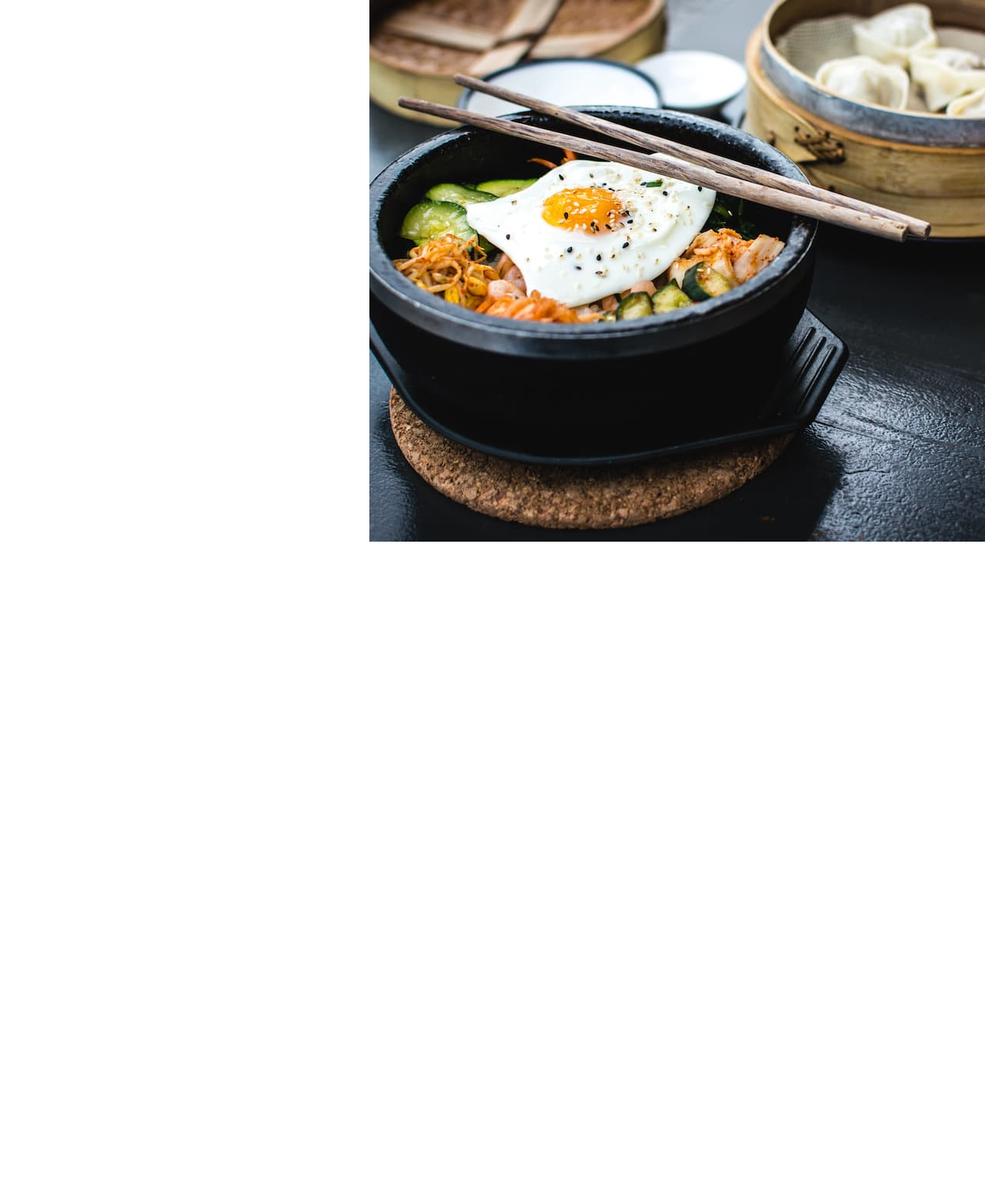
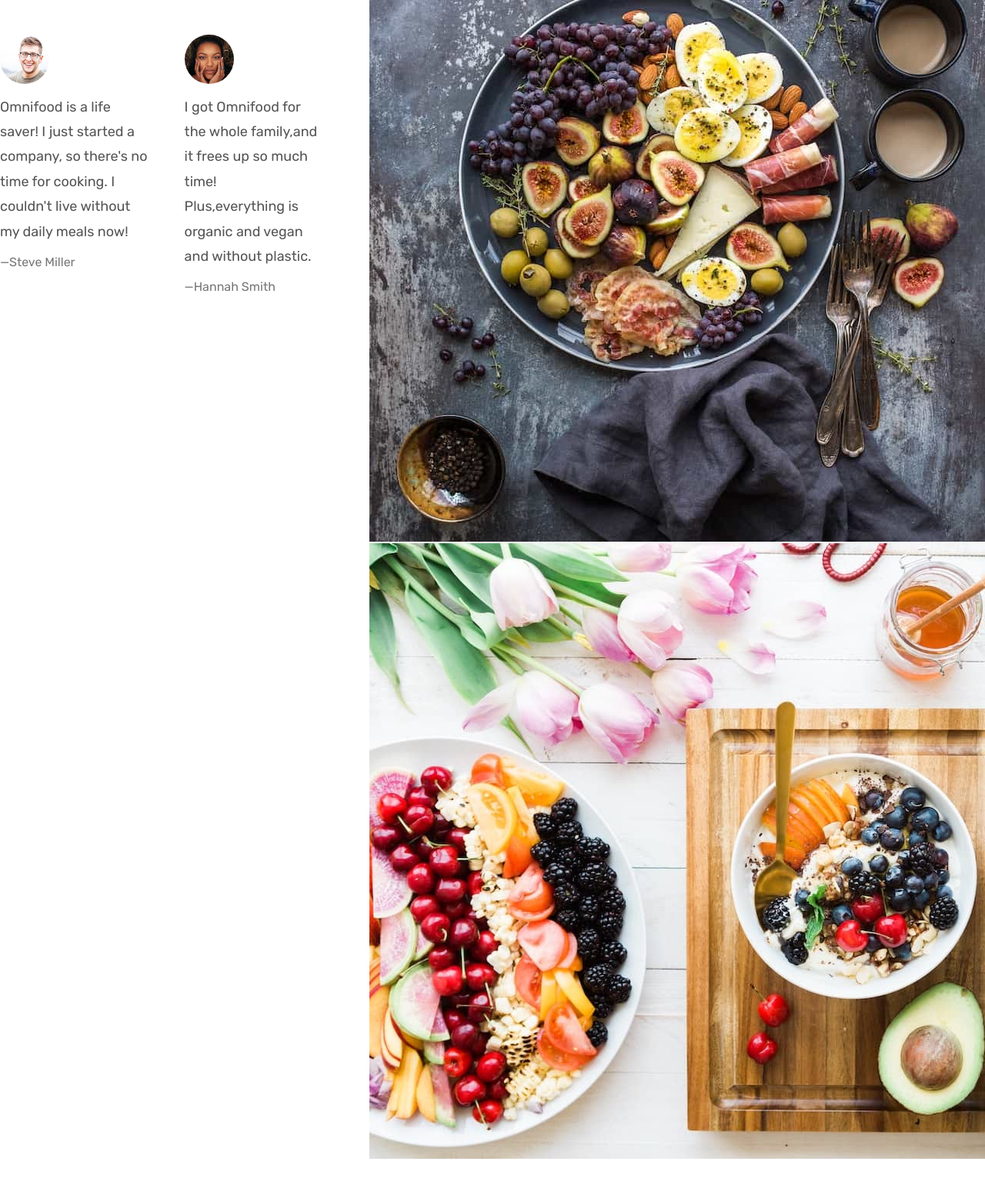
Before and after one commit to Numman0604/OmniFood, a plain HTML site: page index.html in a window 1280 px wide. Shown: the part 5351-6895 px from the top of the page at 77% size. Before the commit the page ends 6153 px from the top, so only its background shows below. Drawn offline with nearby package versions, Linux system fonts and the light colour scheme; a web font is replaced by a local one.

Commit message:
Update index.html

```diff
--- a/index.html
+++ b/index.html
@@ -331,7 +331,11 @@
             <!-- <figcaption>Caption</figcaption> -->
           </figure>
           <figure class="gallery-item">
-            <img class="gallery-img" src="img/gallery/gallery-1.jpg" alt="Photo of Beautifully Arranged food">
+            <img class="gallery-img" src="img/gallery/gallery-3.jpg" alt="Photo of Beautifully Arranged food">
+            <!-- <figcaption>Caption</figcaption> -->
+          </figure>
+          <figure class="gallery-item">
+            <img class="gallery-img" src="img/gallery/gallery-4.jpg" alt="Photo of Beautifully Arranged food">
             <!-- <figcaption>Caption</figcaption> -->
           </figure>
         </div>
```
